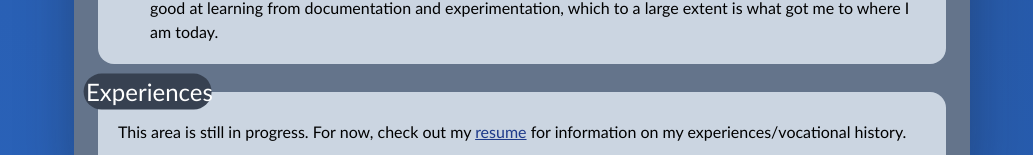
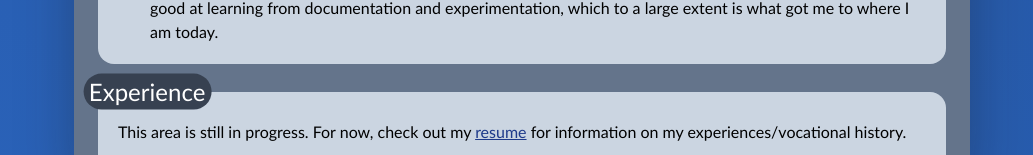
Before and after one commit to 404Wolf/404Wolf.com, a Next.js app: page /about in a window 1280 px wide. Shown: the part 1858-2013 px from the top of the page, without its empty margins (118-1151 px from the left). Built offline with nearby package versions, Linux system fonts and the light colour scheme.

Commit message:
Deploralize "experiences"

```diff
--- a/src/pages/about.tsx
+++ b/src/pages/about.tsx
@@ -98,7 +98,7 @@ const About = () => {
                 </Tile>
             </div>
 
-            <Tile title="Experiences">
+            <Tile title="Experience">
                 <p className="mb-2 mt-2">
                     This area is still in progress. For now, check out my <Link href="/resume" className="underline text-blue-900">resume</Link> for information on my experiences/vocational history.
                 </p>
```
